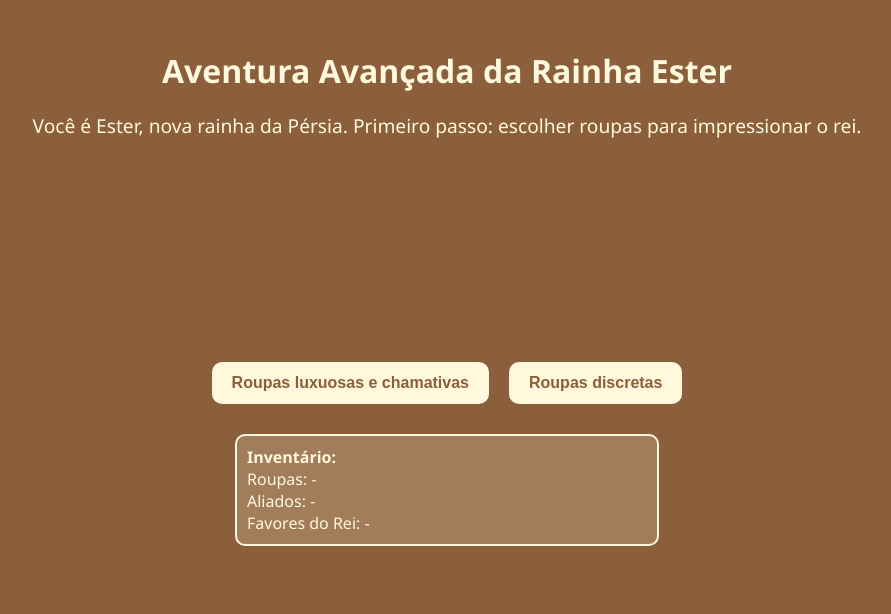
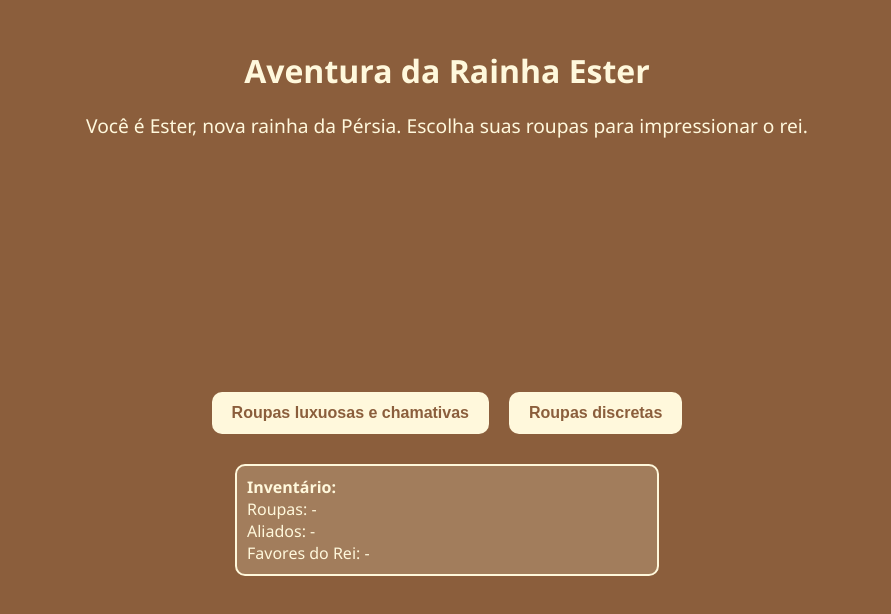
Before and after one commit to Tetelestai01/Rainha-Ester, a plain HTML site: page index.html in a window 1280 px wide. Shown: the whole page, without its empty margins (193-1084 px from the left). Drawn offline with Linux system fonts and the light colour scheme.

Commit message:
Update index.html

```diff
--- a/index.html
+++ b/index.html
@@ -3,7 +3,7 @@
 <head>
 <meta charset="UTF-8">
 <meta name="viewport" content="width=device-width, initial-scale=1.0">
-<title>Aventura Avançada da Rainha Ester</title>
+<title>Aventura da Rainha Ester</title>
 <style>
   body {
     font-family: 'Segoe UI', sans-serif;
@@ -15,7 +15,7 @@
   h1 { margin-bottom: 20px; }
   #historia {
     font-size: 1.2rem;
-    min-height: 220px;
+    min-height: 250px;
     margin-bottom: 20px;
   }
   .botaoEscolha {
@@ -56,7 +56,8 @@
 </style>
 </head>
 <body>
-<h1>Aventura Avançada da Rainha Ester</h1>
+
+<h1>Aventura da Rainha Ester</h1>
 <div id="historia"></div>
 <div id="botoes"></div>
 <button id="resetBtn" onclick="iniciarJogo()">Reiniciar</button>
@@ -64,13 +65,9 @@
 
 <script>
 let etapa = 0;
-let inventario = {
-  roupas: null,
-  aliados: [],
-  favores: []
-};
+let inventario = { roupas: null, aliados: [], favores: [] };
 
-// Função para atualizar inventário
+// Atualiza inventário na tela
 function atualizarInventario() {
   const invDiv = document.getElementById('inventario');
   invDiv.innerHTML = `<strong>Inventário:</strong><br>
@@ -79,39 +76,50 @@ function atualizarInventario() {
     Favores do Rei: ${inventario.favores.length > 0 ? inventario.favores.join(', ') : '-'}`;
 }
 
+// Todas as etapas do jogo
 const historias = [
-  { texto: "Você é Ester, nova rainha da Pérsia. Primeiro passo: escolher roupas para impressionar o rei.",
+  {
+    texto: "Você é Ester, nova rainha da Pérsia. Escolha suas roupas para impressionar o rei.",
     escolhas: [
-      { texto: "Roupas luxuosas e chamativas", proxima: 1, acao: ()=> inventario.roupas = "Luxuosas"},
-      { texto: "Roupas discretas", proxima: 2, acao: ()=> inventario.roupas = "Discretas"}
-    ]},
-  { texto: "O rei fica encantado! Você pode escolher confiar em Mordecai para planejar o próximo passo.",
+      { texto: "Roupas luxuosas e chamativas", proxima: 1, acao: ()=> inventario.roupas = "Luxuosas" },
+      { texto: "Roupas discretas", proxima: 2, acao: ()=> inventario.roupas = "Discretas" }
+    ]
+  },
+  {
+    texto: "O rei ficou encantado! Você pode confiar em Mordecai para planejar o próximo passo.",
     escolhas: [
       { texto: "Confiar em Mordecai", proxima: 3, acao: ()=> inventario.aliados.push("Mordecai") },
       { texto: "Agir sozinha", proxima: 4 }
-    ]},
-  { texto: "O rei não fica impressionado e Hamã suspeita de você. Game Over!", escolhas: [], gameover: true },
-  { texto: "Mordecai ajuda você a criar um plano para o banquete. Qual será a primeira ação?",
+    ]
+  },
+  { texto: "O rei não ficou impressionado e Hamã suspeitou de você. Game Over!", escolhas: [], gameover: true },
+  {
+    texto: "Mordecai ajuda a criar um plano para o banquete. Qual será a primeira ação?",
     escolhas: [
       { texto: "Enviar convite secreto ao rei e Hamã", proxima: 5 },
-      { texto: "Preparar roupas e jóias para impressionar ainda mais", proxima: 6, acao: ()=> inventario.favores.push("Impressão ao Rei")}
-    ]},
+      { texto: "Preparar roupas e jóias para impressionar ainda mais", proxima: 6, acao: ()=> inventario.favores.push("Impressão ao Rei") }
+    ]
+  },
   { texto: "Agir sozinha sem Mordecai falhou. Hamã fortaleceu seus planos. Game Over!", escolhas: [], gameover: true },
-  { texto: "O rei chega ao banquete. Hamã está presente. Como você denuncia os planos malignos?",
+  {
+    texto: "O rei chega ao banquete. Hamã está presente. Como denunciar os planos malignos?",
     escolhas: [
       { texto: "Diretamente, com coragem", proxima: 7 },
       { texto: "Sutilmente, esperando aliados ajudarem", proxima: 8 }
-    ]},
-  { texto: "Suas roupas impressionam, mas ainda precisa agir com inteligência. Qual será o próximo passo?",
+    ]
+  },
+  {
+    texto: "Suas roupas impressionam, mas ainda precisa agir com inteligência. Próximo passo?",
     escolhas: [
       { texto: "Confiar em Mordecai para estratégia", proxima: 3 },
       { texto: "Ir direto ao rei", proxima: 5 }
-    ]},
+    ]
+  },
   { texto: "O rei fica furioso com Hamã, que é preso. Parabéns! Você salvou seu povo!", escolhas: [], vitoria: true },
   { texto: "O plano sutil falhou. Hamã continua conspirando. Game Over!", escolhas: [], gameover: true }
 ];
 
-// Função para iniciar o jogo
+// Inicia o jogo
 function iniciarJogo() {
   etapa = 0;
   inventario = { roupas: null, aliados: [], favores: [] };
@@ -119,7 +127,7 @@ function iniciarJogo() {
   mostrarEtapa();
 }
 
-// Função para mostrar cada etapa
+// Mostra etapa atual e botões de escolha
 function mostrarEtapa() {
   const historiaAtual = historias[etapa];
   document.getElementById('historia').textContent = historiaAtual.texto;
@@ -128,7 +136,7 @@ function mostrarEtapa() {
   botoesDiv.innerHTML = '';
 
   if(historiaAtual.escolhas.length > 0) {
-    historiaAtual.escolhas.forEach((escolha) => {
+    historiaAtual.escolhas.forEach(escolha => {
       const botao = document.createElement('button');
       botao.textContent = escolha.texto;
       botao.className = 'botaoEscolha';
@@ -148,8 +156,9 @@ function mostrarEtapa() {
   }
 }
 
-// Inicializa jogo
+// Inicializa o jogo
 iniciarJogo();
 </script>
+
 </body>
 </html>
```
